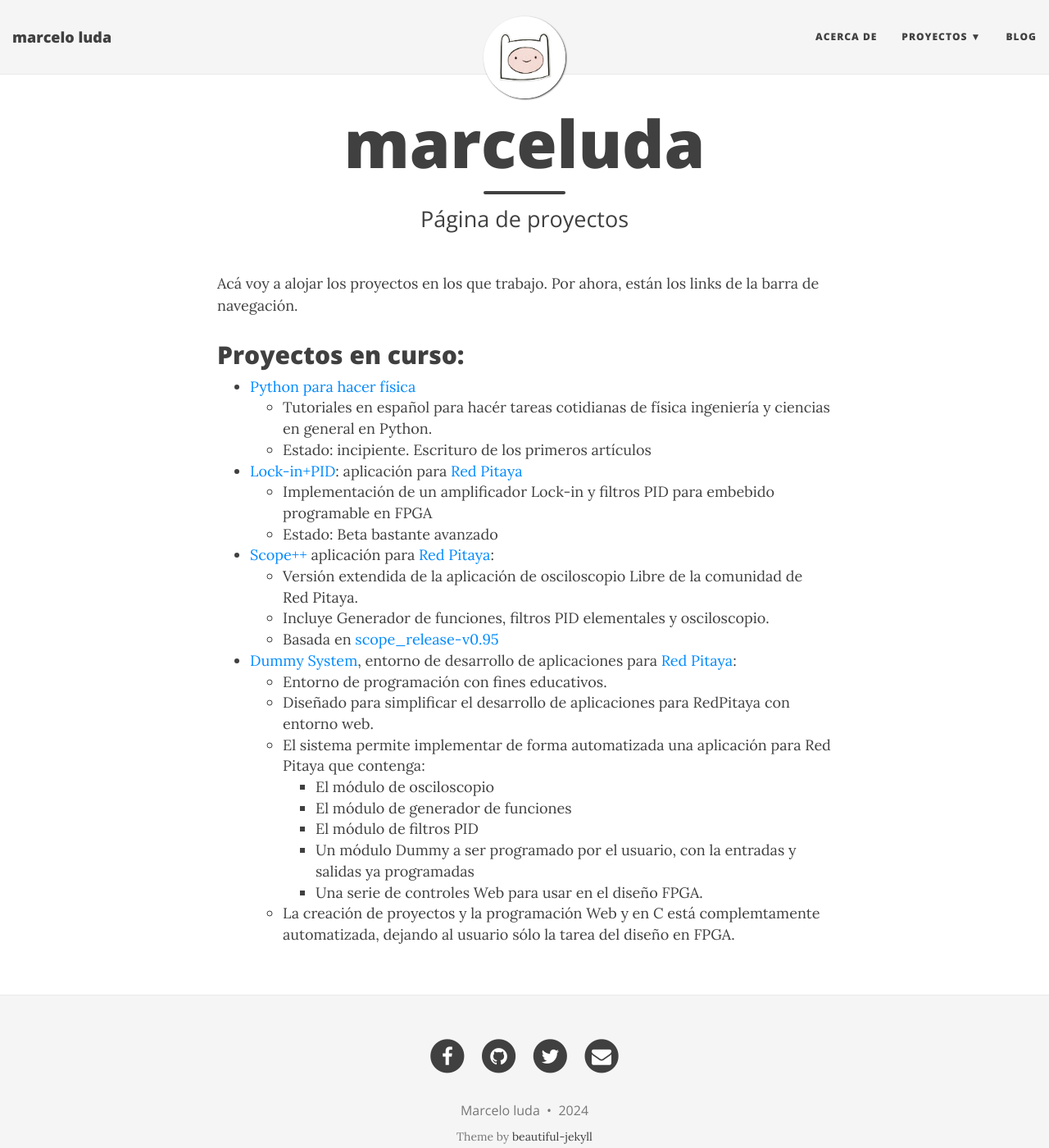
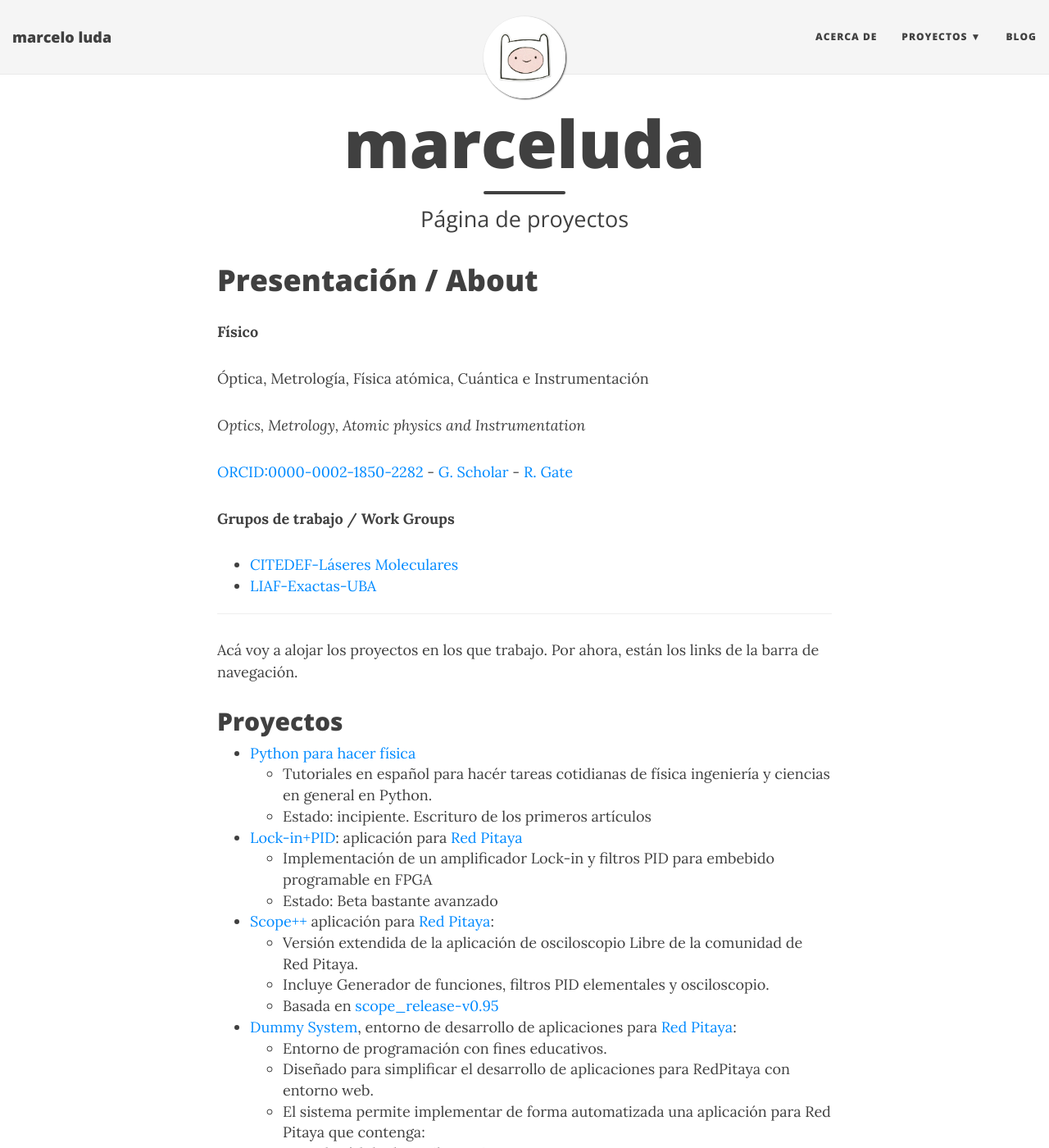
Before and after one commit to marceluda/marceluda.github.io, a Jekyll site: the page built from index.md, in a window 1280 px wide and 1400 px high. Shown: the whole window at 82% size. Built offline with Jekyll 4.4.1, drawn with Linux system fonts in a browser that asks for light colours; nearby versions of some CDN libraries.

Commit message:
Update index.md

```diff
--- a/index.md
+++ b/index.md
@@ -4,9 +4,27 @@
 subtitle: Página de proyectos
 ---
 
+# Presentación / About
+**Físico**
+
+Óptica, Metrología, Física atómica, Cuántica e Instrumentación
+
+*Optics, Metrology, Atomic physics and Instrumentation*
+
+[ORCID:0000-0002-1850-2282](https://orcid.org/0000-0002-1850-2282) -
+[G. Scholar](https://scholar.google.com/citations?user=7qeL4T8AAAAJ&hl=es&oi=ao) -
+[R. Gate](https://www.researchgate.net/profile/Marcelo-Luda)
+
+**Grupos de trabajo / Work Groups**
+ - [CITEDEF-Láseres Moleculares](https://unidef.conicet.gov.ar/laboratorios-la/division-laseres-moleculares/)
+ - [LIAF-Exactas-UBA](http://qufiba.df.uba.ar/)
+
+
+------
+
 Acá voy a alojar los proyectos en los que trabajo. Por ahora, están los links de la barra de navegación.
 
-## Proyectos en curso:
+## Proyectos
 
   - [Python para hacer física](https://marceluda.github.io/python-para-fisicos/)
     - Tutoriales en español para hacér tareas cotidianas de física
```
